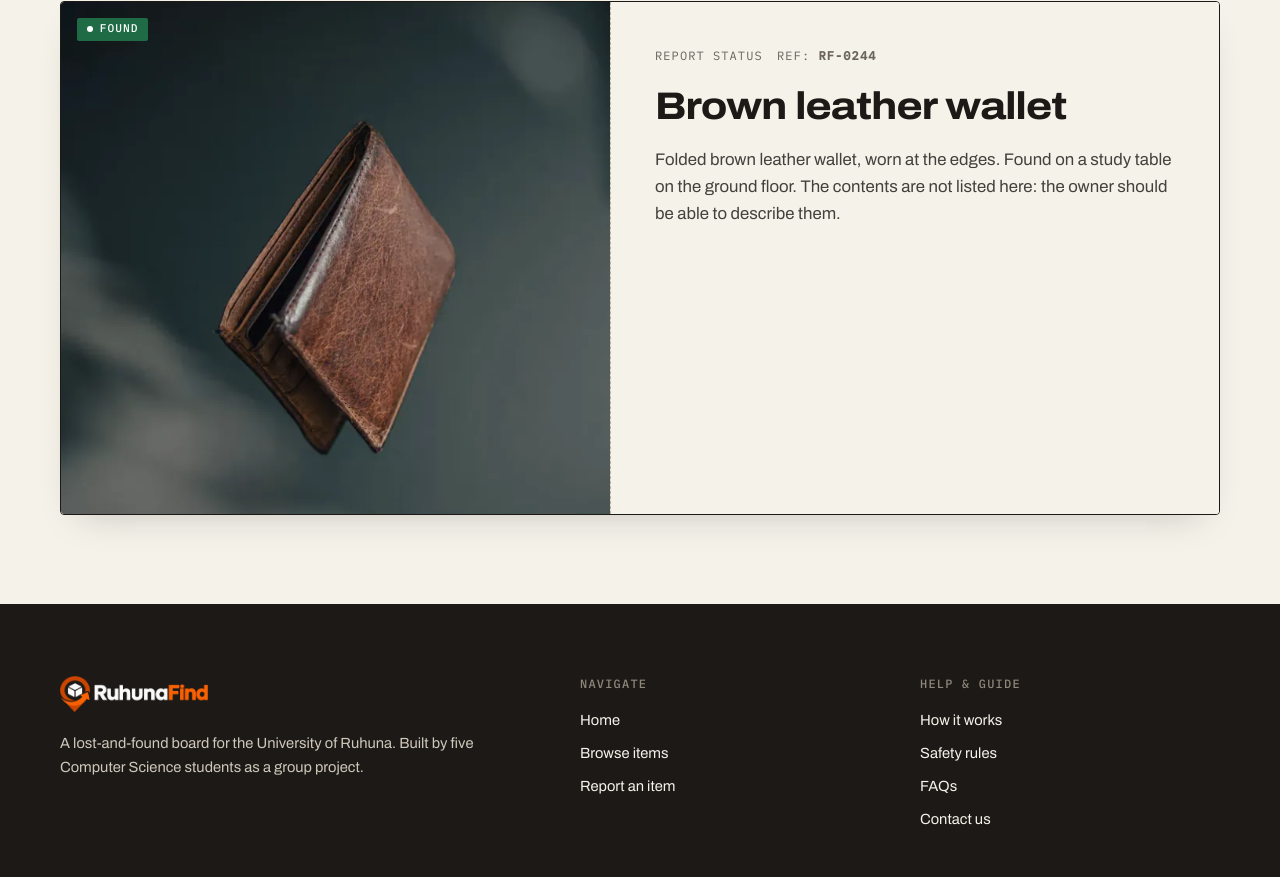
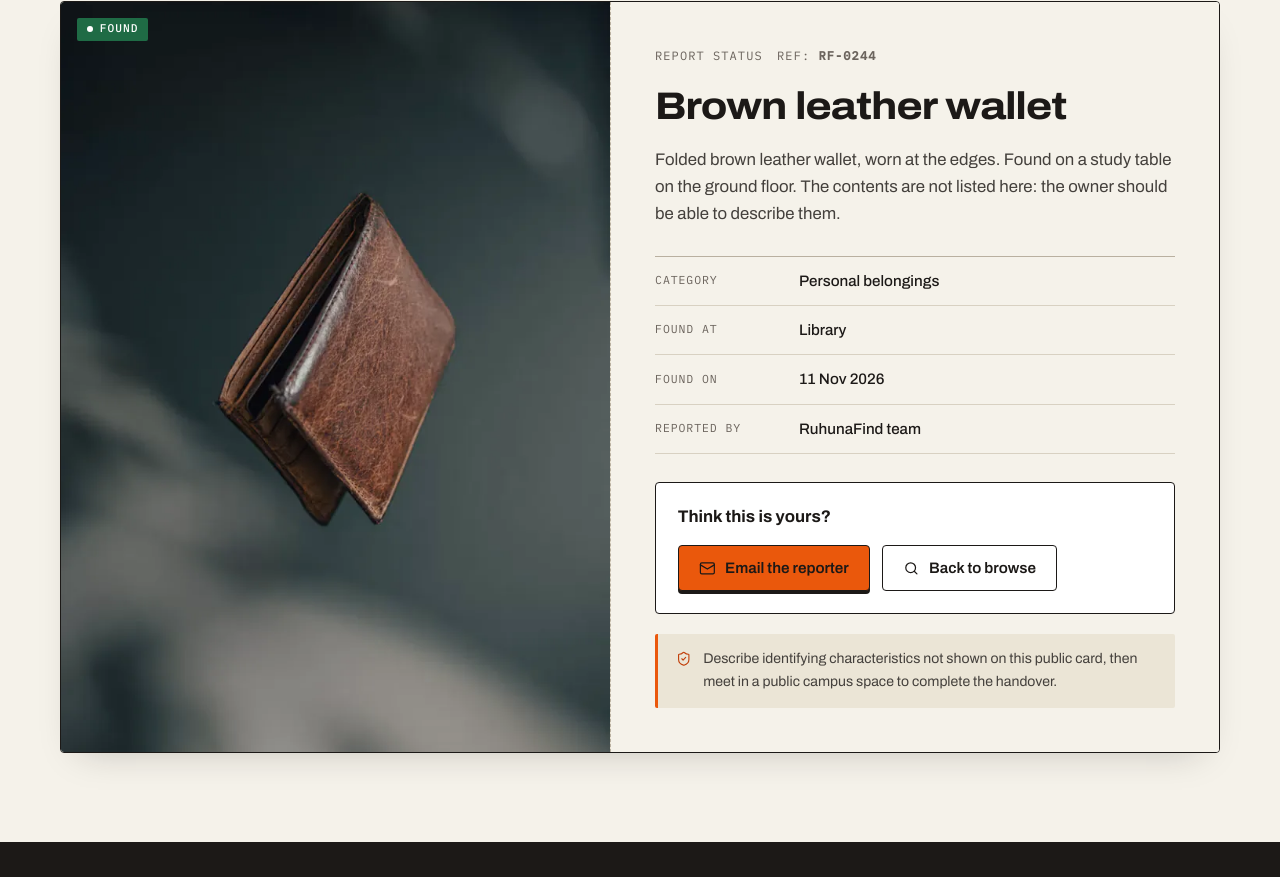
Before and after one commit to KL-Dulaksha/RuhunaFind-Group11, a plain HTML site: page details.html in a window 1280 px wide. Shown: the part 406-1283 px from the top of the page. Drawn offline with Linux system fonts and the light colour scheme.

Commit message:
feat: add secondary section and interactive states

```diff
--- a/css/details.css
+++ b/css/details.css
@@ -86,3 +86,112 @@
   line-height: 1.6;
   text-wrap: pretty;
 }
+/* 04 - Metadata Facts Table */
+.detail__facts {
+  display: grid;
+  border-top: 1px solid var(--line-2);
+  margin-top: 0.5rem;
+}
+
+.detail__facts > div {
+  display: grid;
+  grid-template-columns: 8rem 1fr;
+  gap: 1rem;
+  padding-block: 0.75rem;
+  border-bottom: 1px solid var(--line);
+  font-size: 0.95rem;
+}
+
+.detail__facts dt {
+  font-family: var(--f-mono);
+  font-size: 0.72rem;
+  letter-spacing: 0.08em;
+  text-transform: uppercase;
+  color: var(--ink-3);
+  padding-top: 0.15rem;
+}
+
+.detail__facts dd {
+  margin: 0;
+  font-weight: 500;
+  color: var(--ink);
+  word-break: break-word;
+}
+
+/* 05 - Claim Action Box, Safety Note & Modal Support */
+.detail__cta {
+  display: grid;
+  gap: 0.85rem;
+  padding: 1.35rem;
+  background: var(--white);
+  border: 1.5px solid var(--ink);
+  border-radius: var(--radius);
+  margin-top: 0.5rem;
+}
+
+.detail__cta p {
+  font-weight: 700;
+  font-size: 1.05rem;
+}
+
+.detail__note {
+  font-size: 0.88rem;
+  color: var(--ink-2);
+  display: flex;
+  gap: 0.75rem;
+  align-items: flex-start;
+  padding: 0.9rem 1.1rem;
+  background: var(--paper-2);
+  border-left: 3px solid var(--orange);
+  border-radius: 2px;
+}
+
+.detail__note .i {
+  color: var(--orange-deep);
+  margin-top: 0.2rem;
+  flex: none;
+}
+
+/* Modal Dialog Variant Support */
+.detail {
+  width: min(58rem, calc(100% - 2rem));
+  max-height: calc(100dvh - 2rem);
+  margin: auto;
+  padding: 0;
+  overflow: auto;
+  background: var(--paper);
+  color: var(--ink);
+  border: 1.5px solid var(--ink);
+  border-radius: var(--radius);
+}
+
+.detail::backdrop {
+  background: rgba(28, 25, 23, 0.66);
+  -webkit-backdrop-filter: blur(4px);
+  backdrop-filter: blur(4px);
+}
+
+.detail[open] {
+  animation: pop 0.32s cubic-bezier(0.2, 0.8, 0.2, 1);
+}
+
+.detail__close {
+  position: absolute;
+  top: 0.9rem;
+  right: 0.9rem;
+  z-index: 3;
+  width: 2.5rem;
+  height: 2.5rem;
+  display: grid;
+  place-content: center;
+  background: var(--paper);
+  border: 1.5px solid var(--ink);
+  border-radius: 50%;
+  cursor: pointer;
+  transition: background-color 0.15s, color 0.15s;
+}
+
+.detail__close:hover {
+  background: var(--ink);
+  color: var(--paper);
+}
--- a/details.html
+++ b/details.html
@@ -83,6 +83,41 @@
             <p class="detail__desc" id="detail-desc">
               Folded brown leather wallet, worn at the edges. Found on a study table on the ground floor. The contents are not listed here: the owner should be able to describe them.
             </p>
+            <dl class="detail__facts">
+              <div>
+                <dt>Category</dt>
+                <dd id="detail-cat">Personal belongings</dd>
+              </div>
+              <div>
+                <dt id="detail-loc-label">Found at</dt>
+                <dd id="detail-loc">Library</dd>
+              </div>
+              <div>
+                <dt id="detail-date-label">Found on</dt>
+                <dd id="detail-date">11 Nov 2026</dd>
+              </div>
+              <div>
+                <dt>Reported by</dt>
+                <dd id="detail-reporter">RuhunaFind team</dd>
+              </div>
+            </dl>
+
+            <div class="detail__cta">
+              <p id="detail-claim-heading">Think this is yours?</p>
+              <div style="display:flex;gap:0.75rem;flex-wrap:wrap">
+                <a class="btn btn--primary" id="detail-claim-btn" href="mailto:ruhunafind-team@university.edu?subject=RuhunaFind%20Claim%20Inquiry%20RF-0244:%20Brown%20leather%20wallet">
+                  <svg class="i" aria-hidden="true"><use href="#i-mail"/></svg> Email the reporter
+                </a>
+                <a class="btn" href="browse.html">
+                  <svg class="i" aria-hidden="true"><use href="#i-search"/></svg> Back to browse
+                </a>
+              </div>
+            </div>
+
+            <p class="detail__note">
+              <svg class="i" aria-hidden="true"><use href="#i-shield"/></svg>
+              <span>Describe identifying characteristics not shown on this public card, then meet in a public campus space to complete the handover.</span>
+            </p>
           </div>
         </div>
       </article>
```
